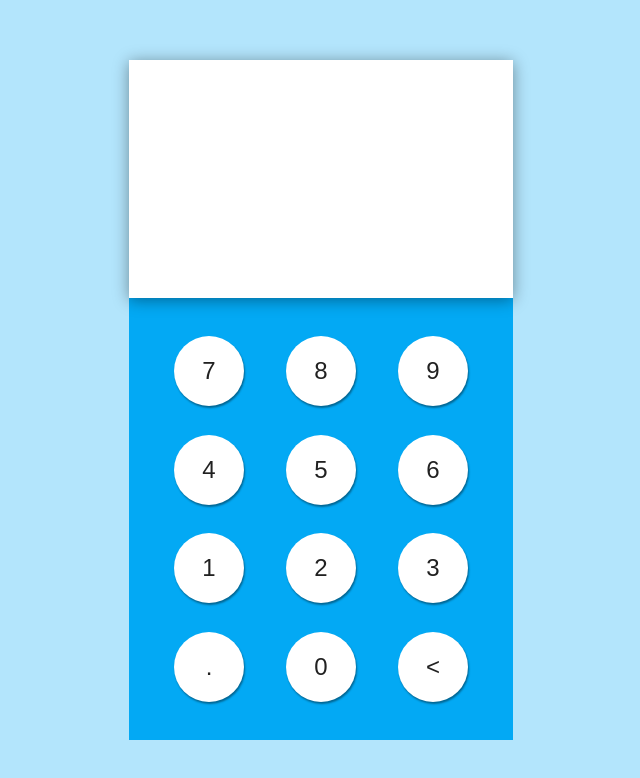
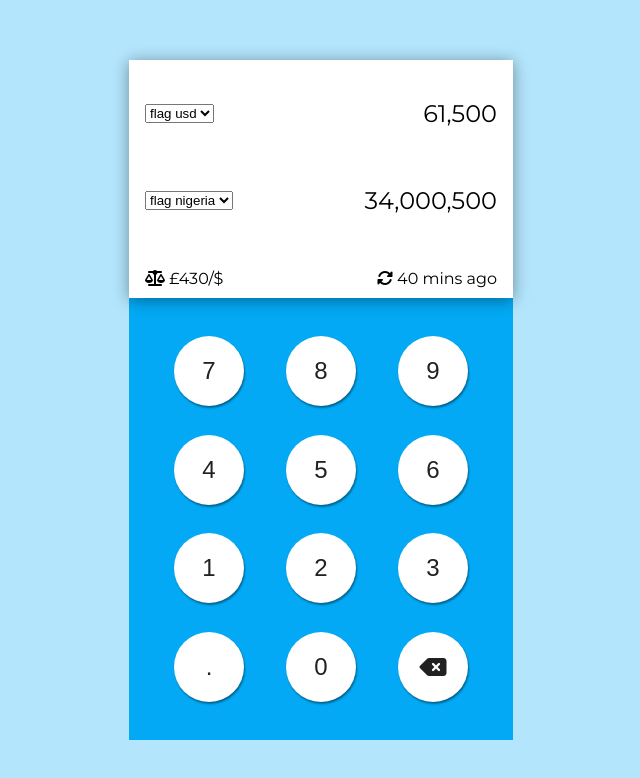
Before and after one commit to kodnificent/currency-converter, a plain HTML site: page index.html in a window 1280 px wide. Shown: the whole page, without its empty margins (319-959 px from the left). Drawn offline with Linux system fonts and the light colour scheme.

Commit message:
style screen div

```diff
--- a/app.css
+++ b/app.css
@@ -67,6 +67,38 @@ main {
     width: 100%;
     box-shadow: 0px 2px 15px 0px rgba(0,0,0,0.4);
     z-index: 1;
+    padding: 0.65rem 1rem;
+    display: flex;
+    flex-flow: column wrap;
+}
+
+.converter .screen #screen-form {
+    height: 80%;
+    display: flex;
+    flex-flow: row wrap;
+}
+
+.converter .screen #screen-form .select-container {
+    width: 40%;
+    display: flex;
+    align-items: center;
+    justify-content: flex-start;
+}
+
+.converter .screen #screen-form .digit-box {
+    width: 60%;
+    font-size: 24px;
+    display: flex;
+    align-items: center;
+    justify-content: flex-end;
+}
+
+.converter .screen #screen-infobox {
+    height: 20%;
+    display: flex;
+    flex-flow: row wrap;
+    align-items: flex-end;
+    justify-content: space-between;
 }
 
 .converter .buttons {
--- a/index.html
+++ b/index.html
@@ -6,6 +6,7 @@
         <meta name="viewport" content="width=device-width, initial-scale=1.0">
         <link href="https://fonts.googleapis.com/css?family=Montserrat&display=swap" rel="stylesheet">
         <link rel="stylesheet" href="./app.css">
+        <script src="https://kit.fontawesome.com/fab13defb9.js"></script>
         <script src="./app.js"></script>
     </head>
     <body>
@@ -17,6 +18,35 @@
             </header>
             <section class="converter">
                 <div class="screen">
+                    <form id="screen-form">
+                        <div class="select-container">
+                            <select name="countries-to">
+                                <option value="usd">flag usd</option>
+                            </select>
+                        </div>
+                        <div class="digit-box">
+                            61,500
+                        </div>
+                        <div class="divider"></div>
+                        <div class="select-container">
+                            <select name="countries-from">
+                                <option value="nga">flag nigeria</option>
+                            </select>
+                        </div>
+                        <div class="digit-box">
+                            34,000,500
+                        </div>
+                    </form>
+                    <div id="screen-infobox">
+                        <div class="rate-div">
+                            <i class="fas fa-balance-scale"></i>
+                            <span data-rate>£430/$</span>
+                        </div>
+                        <div class="last-update-div">
+                            <i class="fas fa-sync-alt"></i>
+                            <span data-last-update>40 mins ago</span>
+                        </div>
+                    </div>
                 </div>
                 <div class="buttons">
                     <div class="button-container">
@@ -53,7 +83,7 @@
                         <button data-button="0">0</button>
                     </div>
                     <div class="button-container">
-                        <button data-button="10"><</button>
+                        <button data-button="10"><i class="fas fa-backspace"></i></button>
                     </div>
                 </div>
             </section>
```
